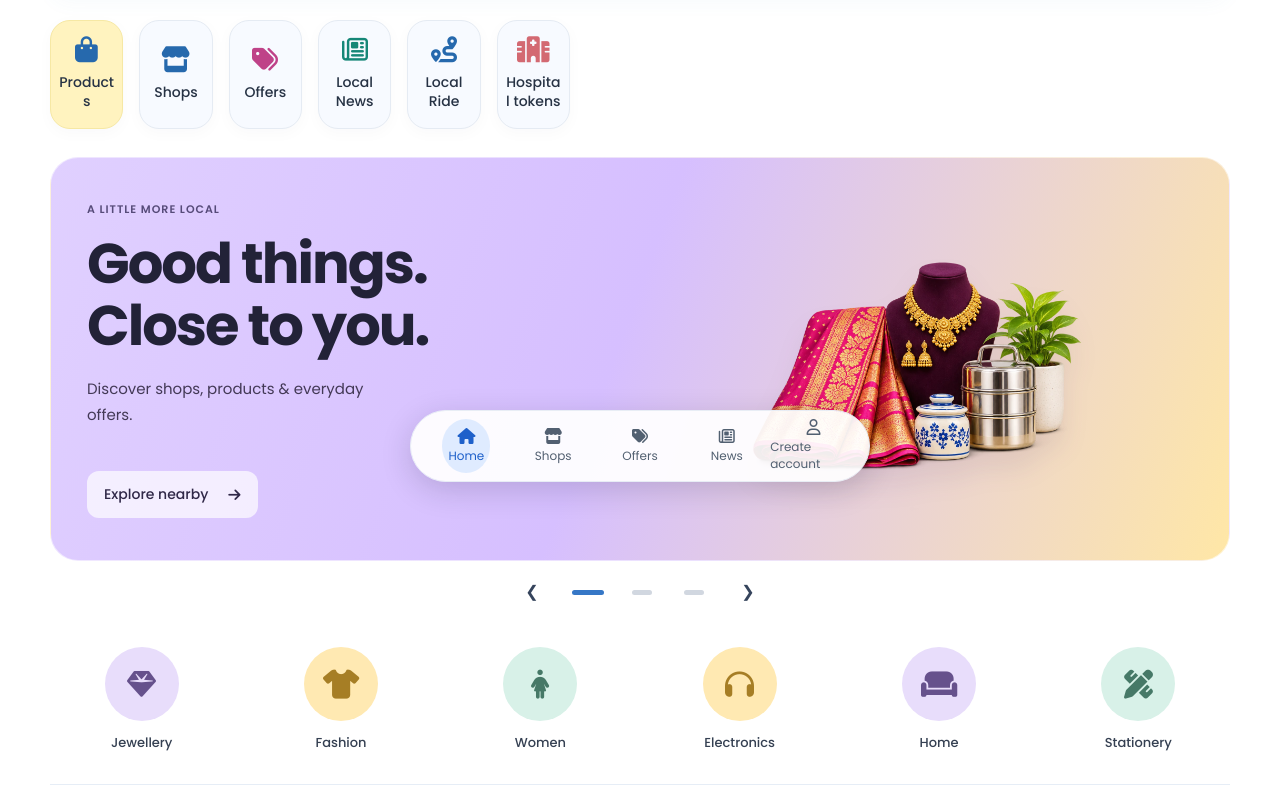
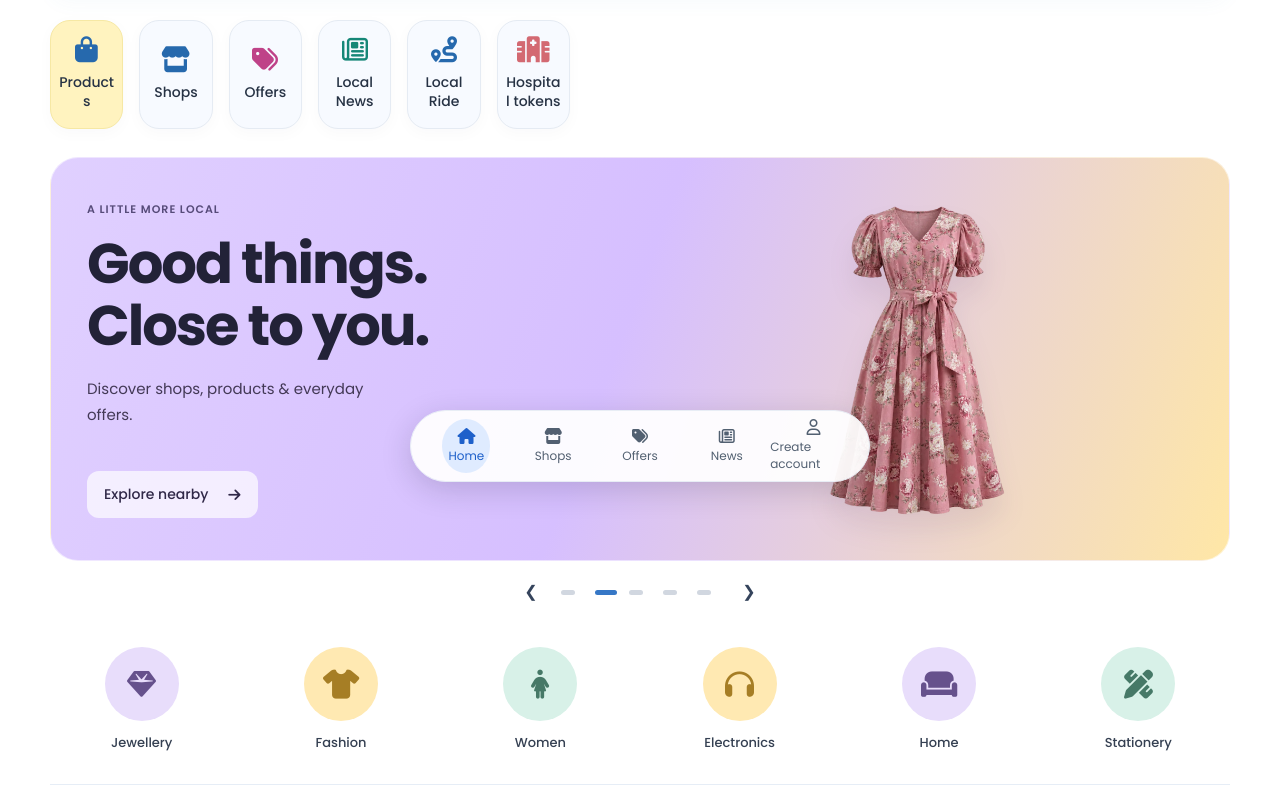
Before and after one commit to Sibi46/localdata, a Django app: template templates/index.html in a window 1280 px wide. Shown: the part 298-1098 px from the top of the page. Run offline with Django 4.2, Linux system fonts and the light colour scheme; the template is opened without the code that fills it, so the values that code supplies are empty; parts of the project's set-up code (start-up, migrations or seed data) failed here and were passed over.

Commit message:
Rotate photographic product banner images every second

```diff
--- a/static/css/home-market.css
+++ b/static/css/home-market.css
@@ -179,3 +179,14 @@ html[lang=ta] .market-home .market-promotion h1{font-size:clamp(22px,4vw,42px);l
 @keyframes market-icon-arrive{from{opacity:0;transform:translateY(7px) scale(.85)}to{opacity:1;transform:none}}
 @media(prefers-reduced-motion:no-preference){.market-home .market-shortcuts i,.market-home .market-categories i{animation:market-icon-arrive .6s ease-out both}.market-home .market-shortcuts>:nth-child(2) i,.market-home .market-categories>:nth-child(2) i{animation-delay:.06s}.market-home .market-shortcuts>:nth-child(3) i,.market-home .market-categories>:nth-child(3) i{animation-delay:.12s}.market-home .market-shortcuts>:nth-child(4) i,.market-home .market-categories>:nth-child(4) i{animation-delay:.18s}.market-home .market-shortcuts>:nth-child(5) i,.market-home .market-categories>:nth-child(5) i{animation-delay:.24s}.market-home .market-shortcuts>:nth-child(6) i,.market-home .market-categories>:nth-child(6) i{animation-delay:.3s}}
 @media(prefers-reduced-motion:reduce){.market-home .market-shortcuts>a,.market-home .market-shortcuts>button,.market-home .market-categories i,.market-home .mobile-nav i,.market-home .header-actions i{animation:none;transition:none;transform:none}}
+
+/* Photographic category rotation; images are loaded once and kept in the DOM. */
+.market-home .market-product-photos{min-width:0;display:grid;align-items:center;position:relative}
+.market-home .market-product-photos .market-collection{grid-area:1 / 1;object-fit:contain;width:100%;max-width:100%;margin:0}
+.market-home .market-product-photos [hidden]{display:none}
+.market-home .market-promo-controls:has([data-slide]){gap:4px}
+.market-home .market-promo-controls [data-slide]{min-width:30px;padding:8px 4px}
+.market-home .market-promo-controls [data-slide] span{width:14px}
+.market-home .market-promo-controls [data-slide][aria-pressed="true"] span{width:22px}
+@keyframes market-photo-appear{from{opacity:.25;transform:translateY(3px)}to{opacity:1;transform:translateY(0)}}
+@media(prefers-reduced-motion:no-preference){.market-home .market-product-photos .market-collection:not([hidden]){animation:market-photo-appear .18s ease-out}}
--- a/static/js/home-language.js
+++ b/static/js/home-language.js
@@ -1,4 +1,5 @@
 window.LocalfromHomeTranslations = {
+  'Women’s dresses':'பெண்கள் ஆடைகள்', 'Televisions':'தொலைக்காட்சிகள்', 'Mobile phones':'கைப்பேசிகள்', 'Gadgets':'மின்னணுச் சாதனங்கள்',
   'Women':'பெண்கள்', 'Sponsored promotions':'விளம்பரங்கள்',
   'Explore your neighbourhood':'உங்கள் பகுதியைத் தெரிந்துகொள்ளுங்கள்',
   'Good things.':'நல்ல பொருட்கள்.', 'Close to you.':'உங்கள் அருகில்.',
--- a/templates/index.html
+++ b/templates/index.html
@@ -61,7 +61,13 @@
   {% if homepage_ads %}{% include 'includes/scheduled_ad_banner.html' %}{% else %}
   <section class="market-promotion" aria-labelledby="hero-title">
     <div class="market-promotion-copy"><p class="eyebrow">A LITTLE MORE LOCAL</p><h1 id="hero-title">Good things.<br>Close to you.</h1><p>Discover shops, products &amp; everyday offers.</p><a href="{% url 'product_list' %}" class="banner-link">Explore nearby <i class="fas fa-arrow-right" aria-hidden="true"></i></a></div>
-    <img class="market-collection" src="{% static 'images/home-market-collection.webp' %}" alt="" width="1280" height="1280" fetchpriority="high">
+    <div class="market-product-photos" data-product-photos aria-hidden="true">
+      <img class="market-collection" data-product-photo data-photo-label="Pants & shirts" src="{% static 'images/home-photo-menswear.webp' %}" alt="" width="1280" height="1280" decoding="async" fetchpriority="high">
+      <img class="market-collection" data-product-photo data-photo-label="Women’s dresses" src="{% static 'images/home-photo-womenswear.webp' %}" alt="" width="1280" height="1280" decoding="async" hidden>
+      <img class="market-collection" data-product-photo data-photo-label="Televisions" src="{% static 'images/home-photo-television.webp' %}" alt="" width="1280" height="1280" decoding="async" hidden>
+      <img class="market-collection" data-product-photo data-photo-label="Mobile phones" src="{% static 'images/home-photo-mobiles.webp' %}" alt="" width="1280" height="1280" decoding="async" hidden>
+      <img class="market-collection" data-product-photo data-photo-label="Gadgets" src="{% static 'images/home-photo-gadgets.webp' %}" alt="" width="1280" height="1280" decoding="async" hidden>
+    </div>
   </section>
   {% endif %}
   <nav class="market-categories" aria-label="Shop by category">
@@ -103,5 +109,5 @@
 <nav class="mobile-nav" aria-label="Mobile navigation"><a href="/" aria-current="page"><i class="fas fa-home" aria-hidden="true"></i><span>Home</span></a><a href="/businesses/"><i class="fas fa-store" aria-hidden="true"></i><span>Shops</span></a><a href="/advertise/"><i class="fas fa-tags" aria-hidden="true"></i><span>Offers</span></a><a href="/news/"><i class="far fa-newspaper" aria-hidden="true"></i><span>News</span></a><a href="{% if request.user.is_authenticated %}/account/{% else %}/register/{% endif %}"><i class="far fa-user" aria-hidden="true"></i><span>{% if request.user.is_authenticated %}Account{% else %}Create account{% endif %}</span></a></nav>
 
 <dialog id="area-dialog" class="area-dialog" aria-labelledby="area-title"><div class="area-dialog-inner"><button class="dialog-close icon-button" data-area-close type="button" aria-label="Close area selector"><i class="fas fa-times" aria-hidden="true"></i></button><span class="dialog-pin" aria-hidden="true"><i class="fas fa-map-marker-alt"></i></span><p class="eyebrow">LET'S MAKE IT LOCAL</p><h2 id="area-title">Where's your little<br>corner of the world?</h2><p>Enter your pincode to find businesses and offers around you.</p><form action="{% url 'select_area' %}" method="post">{% csrf_token %}<input type="hidden" name="next" value="/"><label for="local-pincode">Your pincode</label><div class="pin-input-row"><input id="local-pincode" name="pincode" type="text" inputmode="numeric" pattern="[1-9][0-9]{5}" minlength="6" maxlength="6" placeholder="e.g. 600001" value="{{ active_area }}" autocomplete="postal-code" required><button class="button button-green" type="submit">Explore <span aria-hidden="true">↗</span></button></div></form>{% if saved_areas %}<div class="saved-areas"><p>Your saved areas</p>{% for code in saved_areas %}<form method="post" action="{% url 'select_area' %}">{% csrf_token %}<input type="hidden" name="next" value="/"><button name="pincode" value="{{ code }}">{{ code }}</button></form>{% endfor %}</div>{% endif %}<a class="all-areas" href="/businesses/?pincode=">Just looking? Explore all businesses ↗</a></div></dialog>
-{% if not request.user.is_authenticated %}{% include 'includes/guest_account_dialog.html' %}<link rel="stylesheet" href="{% static 'css/local-prompts.css' %}?v=1"><script src="{% static 'js/local-prompts.js' %}?v=1" defer></script>{% endif %}{% include 'includes/promotion_tracking.html' %}<link rel="stylesheet" href="{% static 'css/home-language.css' %}?v=3">{% include 'includes/mobile_layout.html' %}<script src="{% static 'js/home-language.js' %}?v=3" defer></script><script src="{% static 'js/product-language.js' %}?v=5" defer></script><link rel="stylesheet" href="{% static 'css/home-market.css' %}?v=3"><script src="{% static 'js/product-voice.js' %}?v=1" defer></script><script src="{% static 'js/home-market.js' %}?v=2" defer></script><script src="{% static 'js/scheduled-ad-banner.js' %}?v=1" defer></script></body>
+{% if not request.user.is_authenticated %}{% include 'includes/guest_account_dialog.html' %}<link rel="stylesheet" href="{% static 'css/local-prompts.css' %}?v=1"><script src="{% static 'js/local-prompts.js' %}?v=1" defer></script>{% endif %}{% include 'includes/promotion_tracking.html' %}<link rel="stylesheet" href="{% static 'css/home-language.css' %}?v=3">{% include 'includes/mobile_layout.html' %}<script src="{% static 'js/home-language.js' %}?v=4" defer></script><script src="{% static 'js/product-language.js' %}?v=5" defer></script><link rel="stylesheet" href="{% static 'css/home-market.css' %}?v=4"><script src="{% static 'js/product-voice.js' %}?v=1" defer></script><script src="{% static 'js/home-market.js' %}?v=3" defer></script><script src="{% static 'js/scheduled-ad-banner.js' %}?v=1" defer></script></body>
 </html>
```
Also changed, not shown: static/js/home-market.js (+6 -17 lines), static/images/home-photo-gadgets.webp (added), static/images/home-photo-menswear.webp (added), static/images/home-photo-mobiles.webp (added), static/images/home-photo-television.webp (added), static/images/home-photo-womenswear.webp (added).
